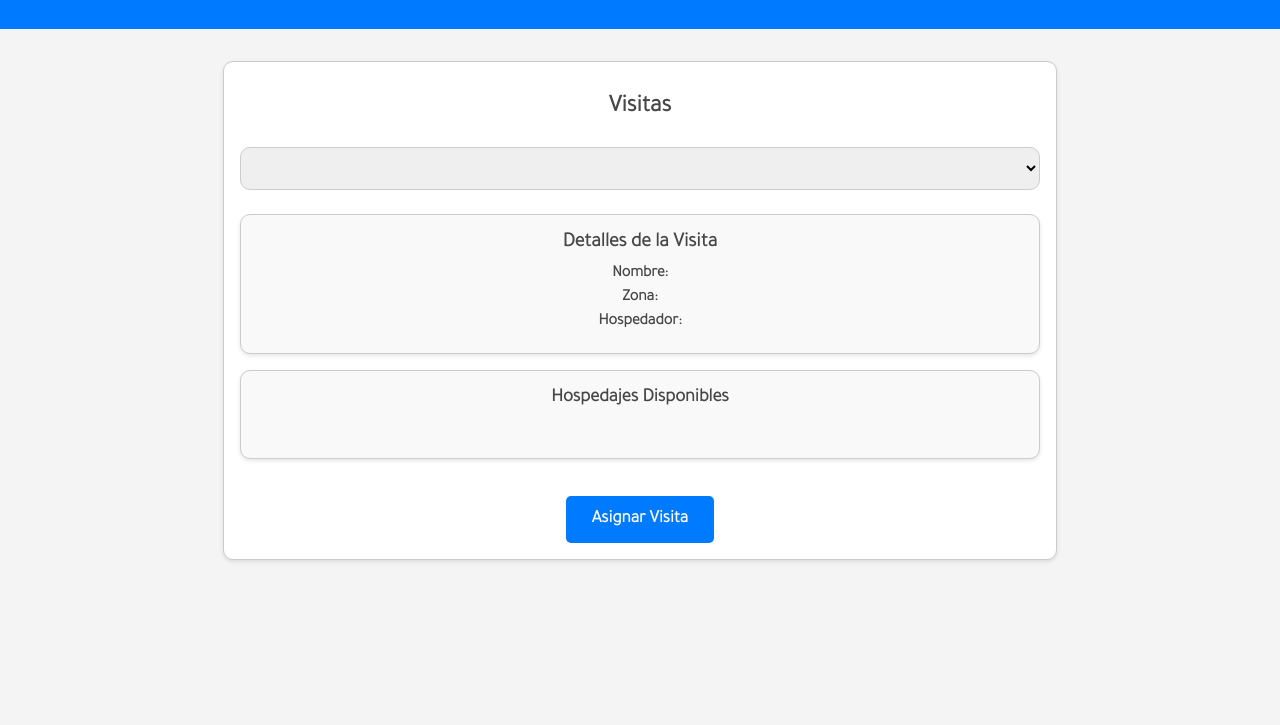
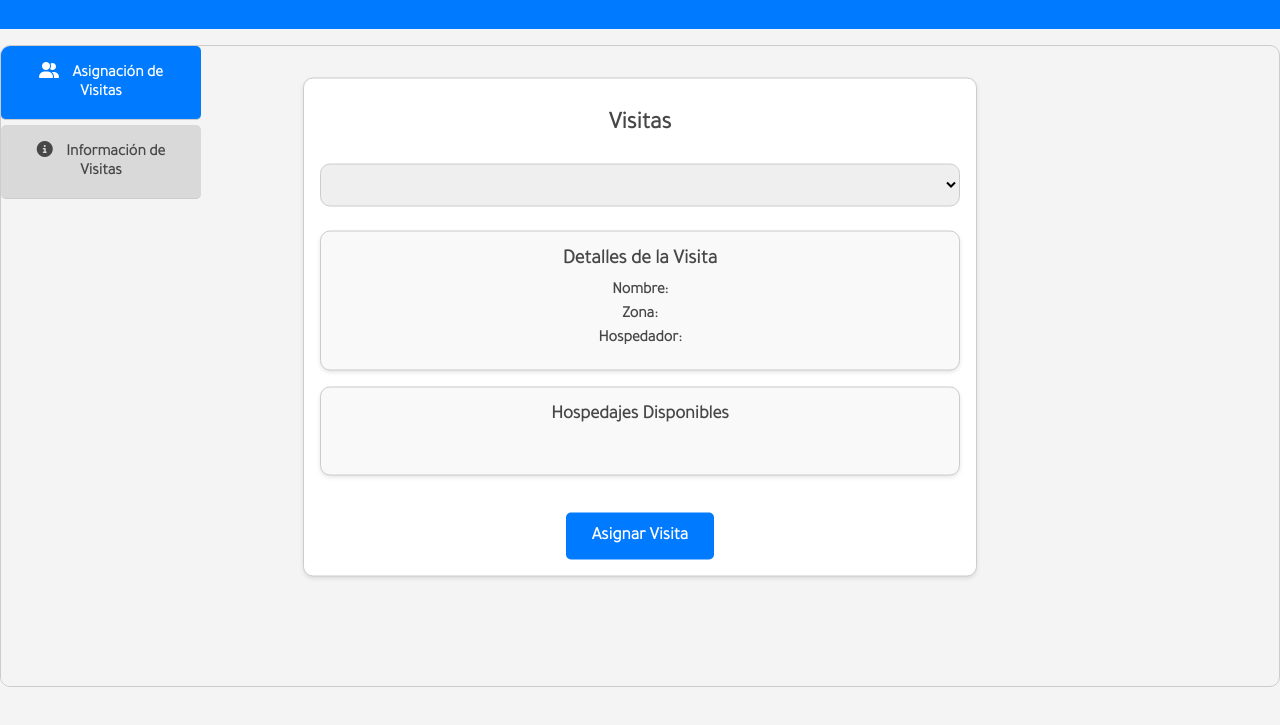
Before and after one commit to MemoryL3ak/Estudios, a website: page public/index.html in a window 1280 px wide. Shown: the part 73-798 px from the top of the page. Drawn offline with Linux system fonts and the light colour scheme; no server answers.

Commit message:
modif front

```diff
--- a/public/index.html
+++ b/public/index.html
@@ -8,43 +8,44 @@
   <link rel="preconnect" href="https://fonts.googleapis.com">
   <link rel="preconnect" href="https://fonts.gstatic.com" crossorigin>
   <link href="https://fonts.googleapis.com/css2?family=Tajawal:wght@300&display=swap" rel="stylesheet">
-  <!-- Agrega un archivo CSS para estilos -->
-  <!-- Asegúrate de que la fuente "Lato" se esté cargando en tu proyecto (por ejemplo, desde Google Fonts) -->
+  <link rel="stylesheet" href="https://cdnjs.cloudflare.com/ajax/libs/font-awesome/6.2.1/css/all.min.css">
 </head>
 <body>
   <header>
     <h1 class="title">Proyecto de Visitas</h1>
-    <!-- Agrega un menú de navegación si es necesario -->
   </header>
   <main>
+    <div class="tabs-container">
+      <div class="tabs">
+        <div class="tab" id="tabAsignacion"><span class="tab-icon"><i class="fas fa-user-friends"></i></span> Asignación de Visitas</div>
+        <div class="tab" id="tabInformacion"><span class="tab-icon"><i class="fas fa-info-circle"></i></span> Información de Visitas</div>
+      </div>
+      <div class="tab-content" id="contentAsignacion">
         <section id="visitas-section">
           <h2>Visitas</h2>
           <select id="visitaId" class="listbox"></select>
-
-
-      <!-- Aplica el estilo listbox -->
           <div id="visita-details">
             <h3>Detalles de la Visita</h3>
             <p><strong>Nombre:</strong> <span id="Nombre"></span></p>
             <p><strong>Zona:</strong> <span id="Zona"></span></p>
             <p><strong>Hospedador:</strong> <span id="Hospedador"></span></p>
           </div>
-
-          <!-- Lista de hospedadores -->
           <div class="bordered-container">
             <h3>Hospedajes Disponibles</h3>
             <div id="hospedajesList">
               <!-- Hospedajes se llenarán dinámicamente aquí -->
             </div>
-
-
           </div>
           <button id="asignarVisitaBtn" class="button">Asignar Visita</button>
-      <!-- Agrega la clase "button" para los estilos del botón -->
           <div id="mensaje" class="mensaje"></div>
         </section>
+      </div>
+      <div class="tab-content" id="contentInformacion">
+        <!-- Contenido de la pestaña "Información de Visitas" -->
+        <!-- Agrega contenido específico de la segunda pestaña aquí -->
+      </div>
+    </div>
   </main>
   <script src="script.js"></script>
-  <!-- Agrega el archivo JavaScript -->
 </body>
 </html>
--- a/public/script.js
+++ b/public/script.js
@@ -5,9 +5,38 @@ document.addEventListener('DOMContentLoaded', () => {
   const hospedador = document.getElementById('Hospedador');
   const hospedajesList = document.getElementById('hospedajesList');
   const asignarVisitaBtn = document.getElementById('asignarVisitaBtn');
+  const tabAsignacion = document.getElementById('tabAsignacion');
+  const tabInformacion = document.getElementById('tabInformacion');
+  const contentAsignacion = document.getElementById('contentAsignacion');
+  const contentInformacion = document.getElementById('contentInformacion');
 
+  // Establecer la pestaña "Asignación de Visitas" como activa por defecto
+  tabAsignacion.classList.add('active');
+  contentAsignacion.style.display = 'block';
 
+    // Función para alternar entre pestañas
+    const changeTab = (selectedTab) => {
+      if (selectedTab === 'Asignacion') {
+        tabAsignacion.classList.add('active');
+        tabInformacion.classList.remove('active');
+        contentAsignacion.style.display = 'block';
+        contentInformacion.style.display = 'none';
+      } else if (selectedTab === 'Informacion') {
+        tabAsignacion.classList.remove('active');
+        tabInformacion.classList.add('active');
+        contentAsignacion.style.display = 'none';
+        contentInformacion.style.display = 'block';
+      }
+    };
 
+  // Event listeners para cambiar entre pestañas
+  tabAsignacion.addEventListener('click', () => {
+    changeTab('Asignacion');
+  });
+
+  tabInformacion.addEventListener('click', () => {
+    changeTab('Informacion');
+  });
 
   // Función para cargar las visitas iniciales al listbox y mostrar "Seleccione una visita"
   const cargarVisitas = () => {
--- a/public/styles.css
+++ b/public/styles.css
@@ -38,14 +38,19 @@ h1, h2, h3 {
 /* Sección de visitas */
 #visitas-section {
   background-color: #fff;
-  max-width: 800px;
-  margin: 2rem auto;
+  width: 50%;
+  margin:  0 auto 1rem;
   padding: 1rem;
   border: 1px solid #ccc;
   border-radius: 10px;
   box-shadow: 0 2px 4px rgba(0, 0, 0, 0.1);
   text-align: center;
   font-weight: normal;
+  position: absolute;
+  top: 50%;
+  left: 50%;
+  transform: translate(-50%, -50%);;
+  margin-bottom: 1rem; /* Aumenta el margen inferior a 1rem */
 }
 
 /* Select de visitas */
@@ -141,3 +146,52 @@ h1, h2, h3 {
   margin: 0; /* Elimina el margen superior del título */
   padding-bottom: 1rem; /* Espacio entre el título y la lista */
 }
+
+
+/* Estilos de las pestañas */
+.tabs-container {
+  display: flex;
+  border: 1px solid #ccc;
+  border-radius: 10px;
+  overflow: hidden;
+  max-width: 100%;
+  margin: 1rem 0; /* Reduzco el margen superior e inferior a 1rem */
+  height: calc(100vh - 10rem); /* Reduzco la altura máxima restando 2rem */
+}
+
+.tabs {
+  display: flex;
+  flex-direction: column;
+  background-color: #f4f4f4;
+  width: 200px;
+  max-height: 100%;
+}
+
+.tab {
+  padding: 1rem;
+  align-items: center;
+  cursor: pointer;
+  border-bottom: 1px solid #ccc;
+  font-weight: bold;
+  text-align: center;
+  background-color: #d9d9d9;
+  margin: 0;
+  border-radius: 5px; /* Añade bordes redondos */
+  margin-bottom: 5px; /* Separación entre botones de pestañas */
+  font-family: 'Tajawal', sans-serif;
+}
+
+.tab-icon {
+  margin-right: 10px; /* Espacio entre el ícono y el texto */
+}
+
+.tab-content {
+  padding: 1rem;
+  flex-grow: 1;
+}
+
+/* Estilo de pestaña activa */
+.tab.active {
+  background-color: #007bff;
+  color: #fff;
+}
```
Lines whose indentation alone changed are shown as unchanged.
